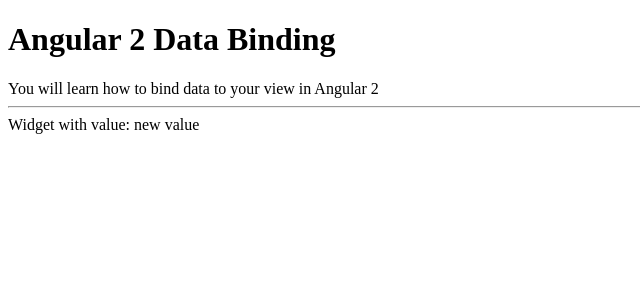
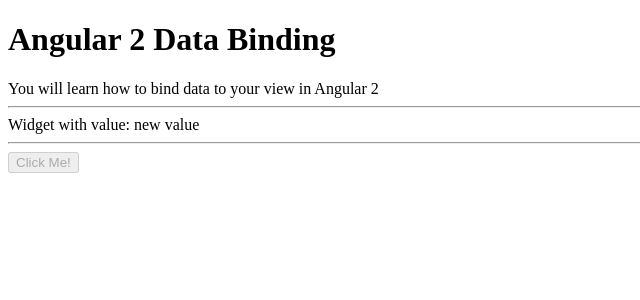
Before and after one commit to TanveerSehgal/ng2-data-binding, an Angular app: page / in a window 1280 px wide. Shown: the top 300 px of the page, without its empty margins (0-640 px from the left). Built offline with nearby package versions, Linux system fonts and the light colour scheme.

Commit message:
Second property binding example

```diff
--- a/src/app/app.component.html
+++ b/src/app/app.component.html
@@ -7,3 +7,7 @@
 
 <!--Property binding-->
 <widget-one [widgetValue]="'new value'"></widget-one>
+
+<hr>
+
+<widget-two [isInactive]="true"></widget-two>
--- /dev/null
+++ b/src/app/widgets/widget-two.component.ts
@@ -0,0 +1,10 @@
+import {Component, Input} from "@angular/core";
+
+@Component({
+    selector: 'widget-two',
+    template: `<button [disabled]="isInactive">Click Me!</button>`
+})
+
+export class WidgetTwoComponent {
+    @Input() isInactive = true;
+}
```
Also changed, not shown: src/app/widgets/widget.module.ts (+5 -2 lines).
